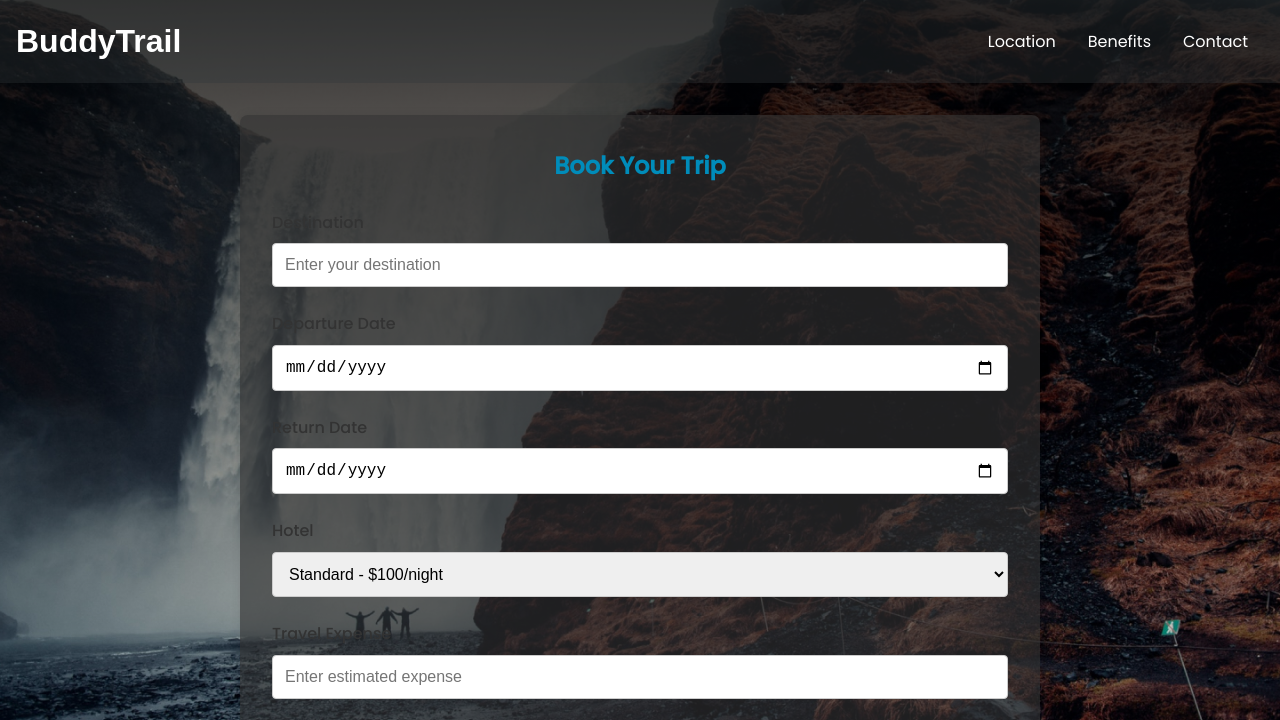
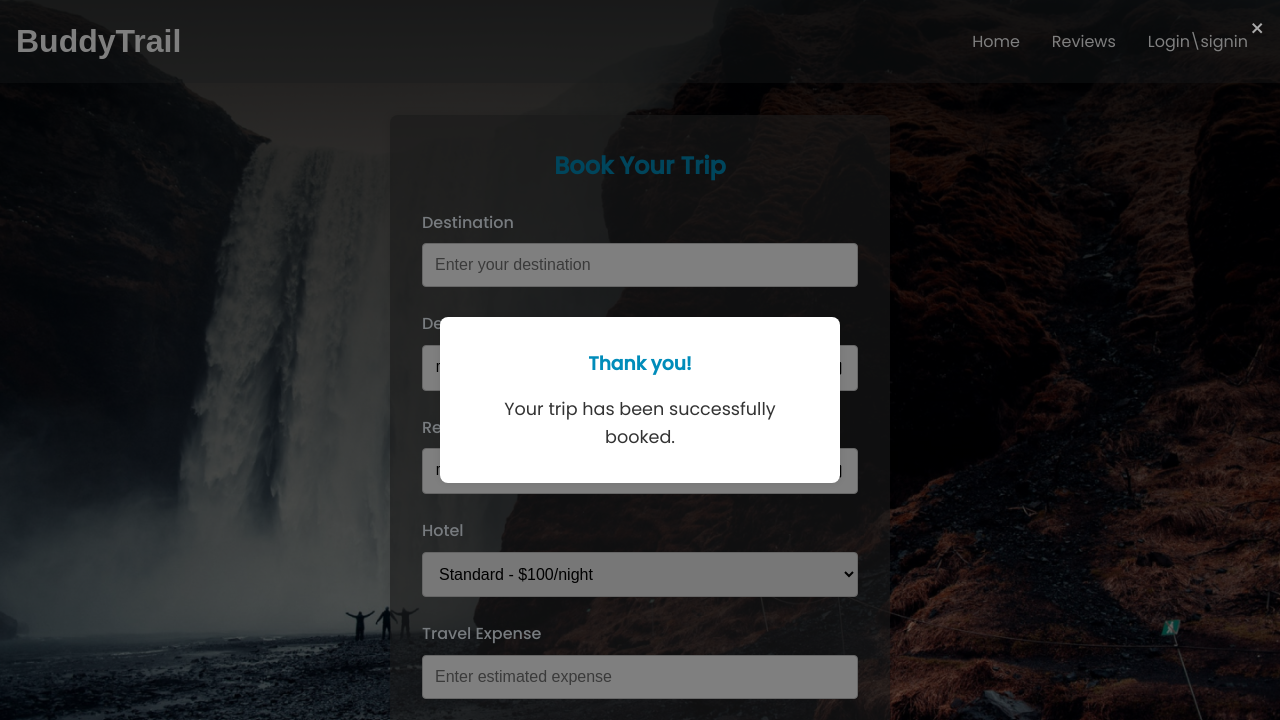
Before and after one commit to PriyaGhosal/BuddyTrail, a plain HTML site: page book.html in a window 1280 px wide. Shown: the top 720 px of the page. Drawn offline with Linux system fonts and the light colour scheme; a web font is replaced by a local one.

Commit message:
Booking page correction

```diff
--- a/book.css
+++ b/book.css
@@ -50,14 +50,14 @@ nav ul li a {
 }
 
 nav ul li a:hover {
-    text-decoration: underline;
+    background-color: #333333d3;
 }
 
 /* Main Section */
 main {
     margin: 2rem auto;
     width: 90%;
-    max-width: 800px;
+    max-width: 500px;
 }
 
 .booking-section {
@@ -170,3 +170,49 @@ footer ul li a:hover {
         margin-top: 1rem;
     }
 }
+
+/* Pop-up Styles */
+.modal {
+    display: flex;
+    position:fixed;
+    z-index: 999;
+    left: 0;
+    top: 0;
+    width: 100%;
+    height: 100%;
+    background-color: rgba(0, 0, 0, 0.5);
+    justify-content: center;
+    align-items: center;
+  }
+
+  .modal-content {
+    background-color: #fff;
+    padding: 2rem;
+    border-radius: 8px;
+    text-align: center;
+    max-width: 400px;
+    width: 80%;
+    box-shadow: 0px 0px 10px rgba(0, 0, 0, 0.1);
+  }
+
+  .close-btn {
+    position: absolute;
+    top: 10px;
+    right: 15px;
+    font-size: 1.5rem;
+    cursor: pointer;
+    color: #aaa;
+  }
+
+  .close-btn:hover {
+    color: #333;
+  }
+
+  .modal h3 {
+    color: #008CBA;
+  }
+
+  .modal p {
+    font-size: 1.1rem;
+    margin-top: 1rem;
+  }
--- a/book.html
+++ b/book.html
@@ -22,35 +22,37 @@
     <nav>
       <h1 id="logo">BuddyTrail</h1>
       <ul>
-        <li><a href="#locations">Location</a></li>
-        <li><a href="#benefits">Benefits</a></li>
-        <li><a href="#contact">Contact</a></li>
+        <li><a href="/index.html">Home</a></li>
+        <li><a href="/reviews.html">Reviews</a></li>
+        <li><a href="/auth.html">Login\signin</a></li>
       </ul>
     </nav>
   </header>
   <main>
     <section class="booking-section">
       <h2>Book Your Trip</h2>
-      <form id="bookingForm" action="index.html">
+      <form id="bookingForm">
+
         <!-- Flight Details -->
+
         <div class="form-group">
-          <label for="destination">Destination</label>
+          <label style="color: aliceblue;" for="destination">Destination</label>
           <input type="text" id="destination" name="destination" placeholder="Enter your destination" required />
         </div>
 
         <div class="form-group">
-          <label for="departureDate">Departure Date</label>
+          <label style="color: aliceblue;" for="departureDate">Departure Date</label>
           <input type="date" id="departureDate" name="departureDate" required />
         </div>
 
         <div class="form-group">
-          <label for="returnDate">Return Date</label>
+          <label style="color: aliceblue;" for="returnDate">Return Date</label>
           <input type="date" id="returnDate" name="returnDate" required />
         </div>
 
         <!-- Hotel Booking -->
         <div class="form-group">
-          <label for="hotel">Hotel</label>
+          <label style="color: aliceblue;" for="hotel">Hotel</label>
           <select id="hotel" name="hotel">
             <option value="standard">Standard - $100/night</option>
             <option value="luxury">Luxury - $250/night</option>
@@ -60,13 +62,13 @@
 
         <!-- Travel Expense -->
         <div class="form-group">
-          <label for="travelExpense">Travel Expense</label>
+          <label style="color: aliceblue;" for="travelExpense">Travel Expense</label>
           <input type="number" id="travelExpense" name="travelExpense" placeholder="Enter estimated expense" />
         </div>
 
         <!-- Total Cost Calculation -->
         <div class="form-group">
-          <label for="totalCost">Total Cost</label>
+          <label style="color: aliceblue;" for="totalCost">Total Cost</label>
           <input type="text" id="totalCost" name="totalCost" disabled />
         </div>
 
@@ -92,20 +94,50 @@
     </div>
   </footer>
 
+  <!-- Modal (Pop-Up) for Thank You Message -->
+  <div id="thankYouModal" class="modal">
+    <div class="modal-content">
+      <span class="close-btn">&times;</span>
+      <h3>Thank you!</h3>
+      <p>Your trip has been successfully booked.</p>
+    </div>
+  </div>
+
   <script>
     const form = document.getElementById('bookingForm');
     const totalCostField = document.getElementById('totalCost');
     const hotelSelect = document.getElementById('hotel');
     const travelExpenseInput = document.getElementById('travelExpense');
 
+    // Modal elements
+    const modal = document.getElementById('thankYouModal');
+    const closeBtn = document.querySelector('.close-btn');
+
     form.addEventListener('submit', function (event) {
-      event.preventDefault(); // Prevent form submission for now
+      event.preventDefault();
+
+      // Prevent form submission for now
 
       const hotelCost = parseInt(hotelSelect.options[hotelSelect.selectedIndex].text.split('-')[1].replace('$', ''));
       const travelExpense = parseInt(travelExpenseInput.value) || 0;
 
       const totalCost = hotelCost + travelExpense;
       totalCostField.value = '$' + totalCost;
+
+      // Show the thank you modal
+      modal.style.display = 'block';
+    });
+
+    // Close the modal when the close button is clicked
+    closeBtn.addEventListener('click', function () {
+      modal.style.display = 'none';
+    });
+
+    // Close the modal when clicking outside the modal content
+    window.addEventListener('click', function (event) {
+      if (event.target == modal) {
+        modal.style.display = 'none';
+      }
     });
   </script>
 </body>
```
